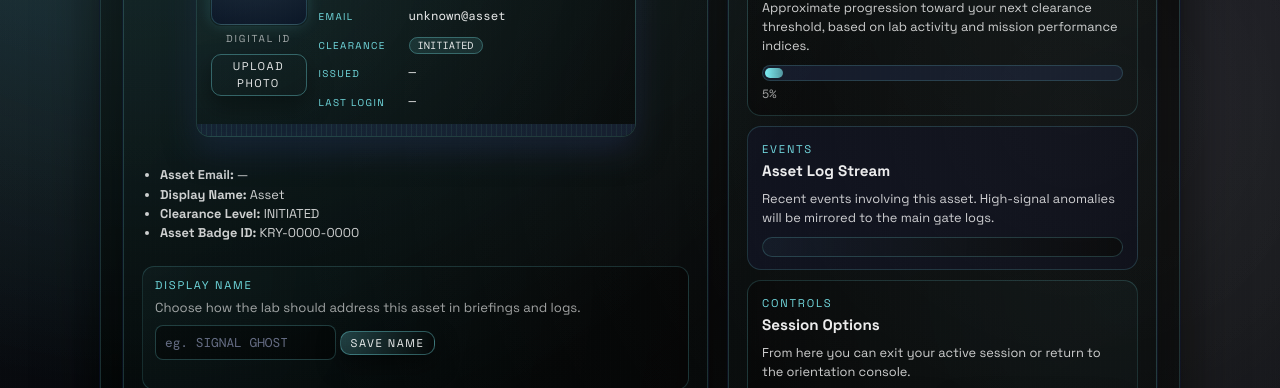
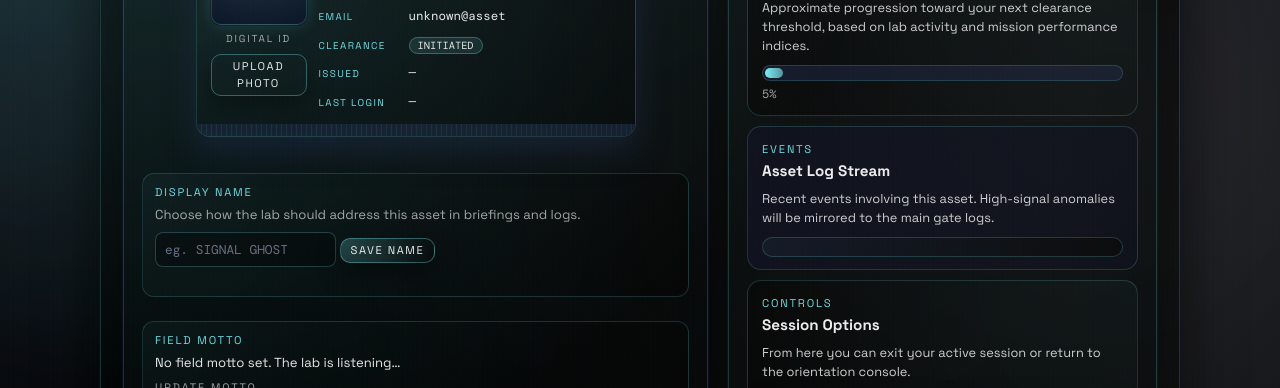
Before and after one commit to JasonCodez/kryptyk-labs, a website: page public/profile.html in a window 1280 px wide. Shown: the part 388-776 px from the top of the page. Drawn offline with nearby package versions, Linux system fonts and the light colour scheme; no server answers; sample sign-in values are in the browser's storage; a web font is replaced by a local one.

Commit message:
Remove redundant profile details under ID badge

```diff
--- a/public/profile.html
+++ b/public/profile.html
@@ -131,25 +131,6 @@
               </div>
             </div>
           </div>
-
-          <ul class="kl-panel-list">
-            <li>
-              <strong>Asset Email:</strong>
-              <span id="kl-profile-email">—</span>
-            </li>
-            <li>
-              <strong>Display Name:</strong>
-              <span id="kl-profile-name">Asset</span>
-            </li>
-            <li>
-              <strong>Clearance Level:</strong>
-              <span id="kl-profile-clearance">INITIATED</span>
-            </li>
-            <li>
-              <strong>Asset Badge ID:</strong>
-              <span id="kl-profile-badge-id">KRY-0000-0000</span>
-            </li>
-          </ul>
           <!-- Display Name block -->
           <div class="kl-profile-card">
             <div class="kl-profile-card-label">
```
